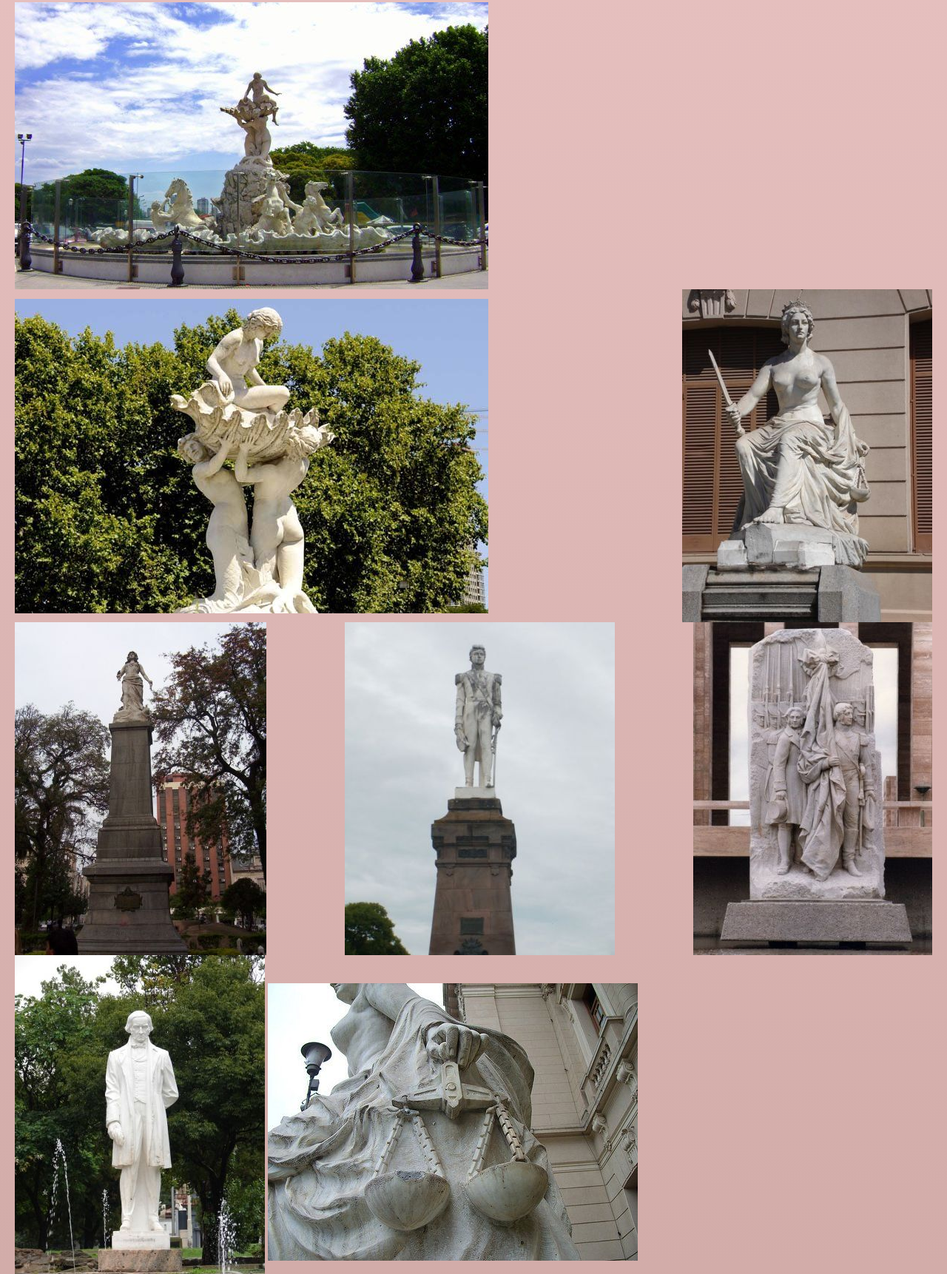
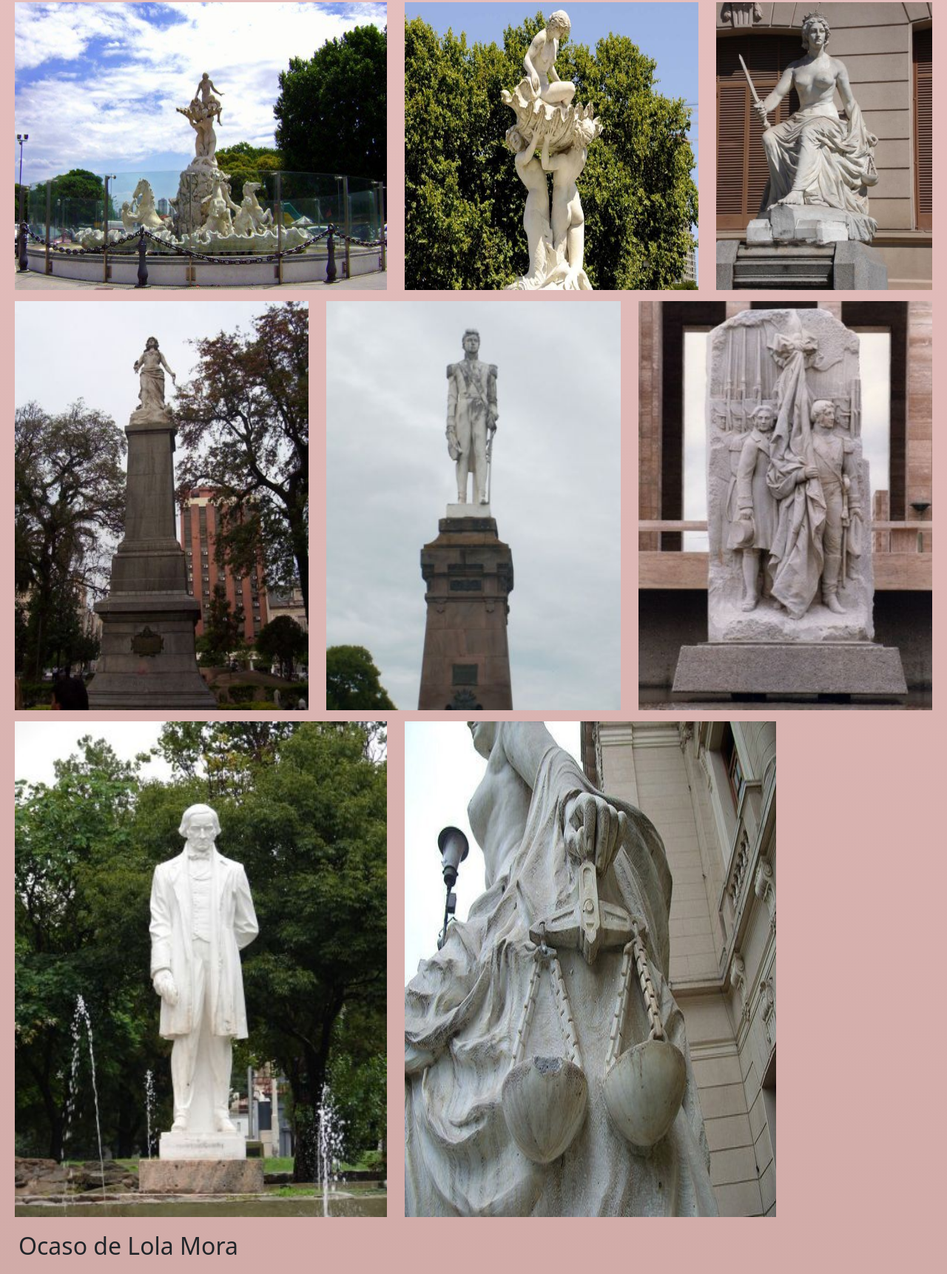
Before and after one commit to Victoriacastellanos/desafio_github, a plain HTML site: page pages/historia.html in a window 1280 px wide. Shown: the part 1078-2800 px from the top of the page at 74% size. Drawn offline with nearby package versions, Linux system fonts and the light colour scheme.

Commit message:
mas cambios por bootstrap

```diff
--- a/css/grid-practica.css
+++ b/css/grid-practica.css
@@ -11,6 +11,8 @@
 
 body{
     font-family: Verdana, Geneva, Tahoma, sans-serif;
+    margin-left: 20px;
+    margin-right: 20px;
 }
 
 .navbarcss{
@@ -38,7 +40,8 @@ body{
 }
 .navbarcss .menu{
     display: flex;
-    font-size: 15px;
+    font-size: 18px;
+    font-weight: bold;
     grid-column: 9/12;
     gap: 8px;
 }
@@ -52,7 +55,7 @@ body{
 }
 a:hover{
     text-decoration-style: solid;
-    font-size: 15px;
+    font-size: 20px;
     font-weight: bold;
 }
 .navbarcss .menu-bar{
@@ -315,7 +318,8 @@ button:hover{
     padding-right: 15px;
 }
 .imagenprincipalfinca{
-    width: 100vw;
+    width: 80px;
+    height: 500px;
 }
 .galeria{
     display: flex;
--- a/pages/historia.html
+++ b/pages/historia.html
@@ -110,14 +110,15 @@
         <br><br> El 27 de mayo de 1909 firmó el contrato para la ejecución del Monumento a la Bandera, en la ciudad de Rosario. La obra debía ser ejecutada en el plazo de dos años y debía estar instalada antes del 9 de julio de 1911. Lamentablemente, distintas circunstancias conspiraron para la conclusión feliz del proyecto y las estatuas traídas desde Italia recién recibieron su ubicación definitiva en la estructura hidrodinámica del Pasaje Juramento, durante los años noventa.
         <br><br> Menos de un mes después, el 22 de junio, Lola Mora contrajo casamiento con Luis Hernández Otero, empleado del Congreso, hijo de un ex gobernador de Entre Ríos y, a la sazón, veinte años menos que ella. La ceremonia religiosa se realizó el día siguiente en la Basílica del Socorro y la pareja partió rápidamente hacia Roma.</p>-->
         <h3>Obras de Lola Mora</h3>
-        <img src="../assets/Fuente_de_las_Nereidas___Lola_Mora_Wine_1.jpg" alt="">
-        <img src="../assets/Fuente_de_las_Nereidas___Lola_Mora_Wine_2.jpg" alt="">
-        <img src="../assets/La_Justicia___Alegorias_para_el_Congreso___Lola_Mora_Wine_2.jpg" alt="">
-        <img src="../assets/La_Libertad___Independencia___Lola_Mora_Wine_1.jpg" alt="">
-        <img src="../assets/Carlos_M_de_Alvear___Obras_para_el_Congreso___Lola_Mora_Wine_2.jpg" alt="">
-        <img src="../assets/Monumento_a_la_Bandera___Lola_Mora_Wine15.jpg" alt="">
-        <img src="../assets/Mariano_Fragueiro___Obras_para_el_Congreso___Lola_Mora_Wine_1.jpg" alt="">
-        <img src="../assets/La_Justicia___Alegorias_para_el_Congreso___Lola_Mora_Wine_5.jpg" alt="">
+        <div class=" row rounded-3">
+        <img src="../assets/Fuente_de_las_Nereidas___Lola_Mora_Wine_1.jpg" alt="" class="col-5">
+        <img src="../assets/Fuente_de_las_Nereidas___Lola_Mora_Wine_2.jpg" alt="" class="col-4">
+        <img src="../assets/La_Justicia___Alegorias_para_el_Congreso___Lola_Mora_Wine_2.jpg" alt="" class="col-3">
+        <img src="../assets/La_Libertad___Independencia___Lola_Mora_Wine_1.jpg" alt="" class="col-4" style="padding-top: 15px;">
+        <img src="../assets/Carlos_M_de_Alvear___Obras_para_el_Congreso___Lola_Mora_Wine_2.jpg" alt="" class="col-4" style="padding-top: 15px;">
+        <img src="../assets/Monumento_a_la_Bandera___Lola_Mora_Wine15.jpg" alt="" class="col-4" style="padding-top: 15px;">
+        <img src="../assets/Mariano_Fragueiro___Obras_para_el_Congreso___Lola_Mora_Wine_1.jpg" alt="" class="col-5" style="padding-top: 15px;">
+        <img src="../assets/La_Justicia___Alegorias_para_el_Congreso___Lola_Mora_Wine_5.jpg" alt="" class="col-5" style="padding-top: 15px;">
         </div>
 
         <h2>Ocaso de Lola Mora</h2>
```
Also changed, not shown: pages/finca.html (+6 -5 lines).
